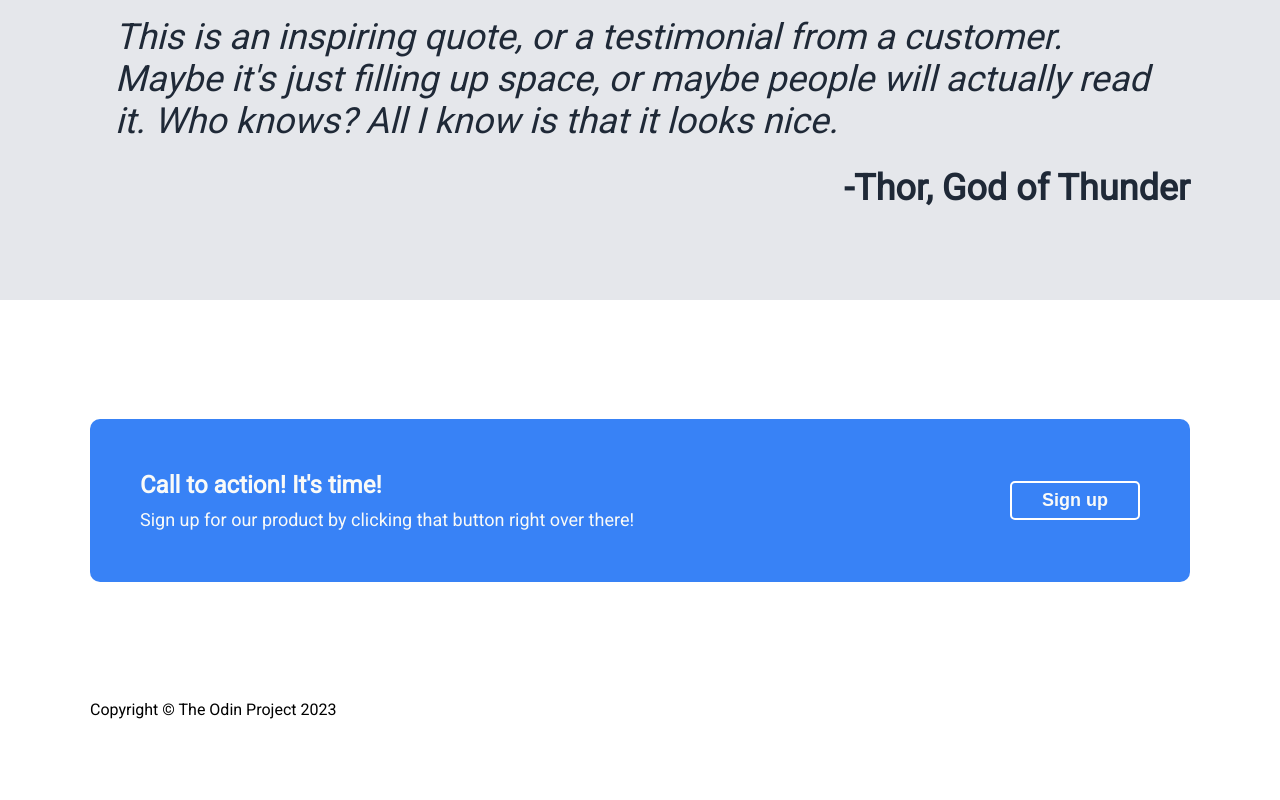
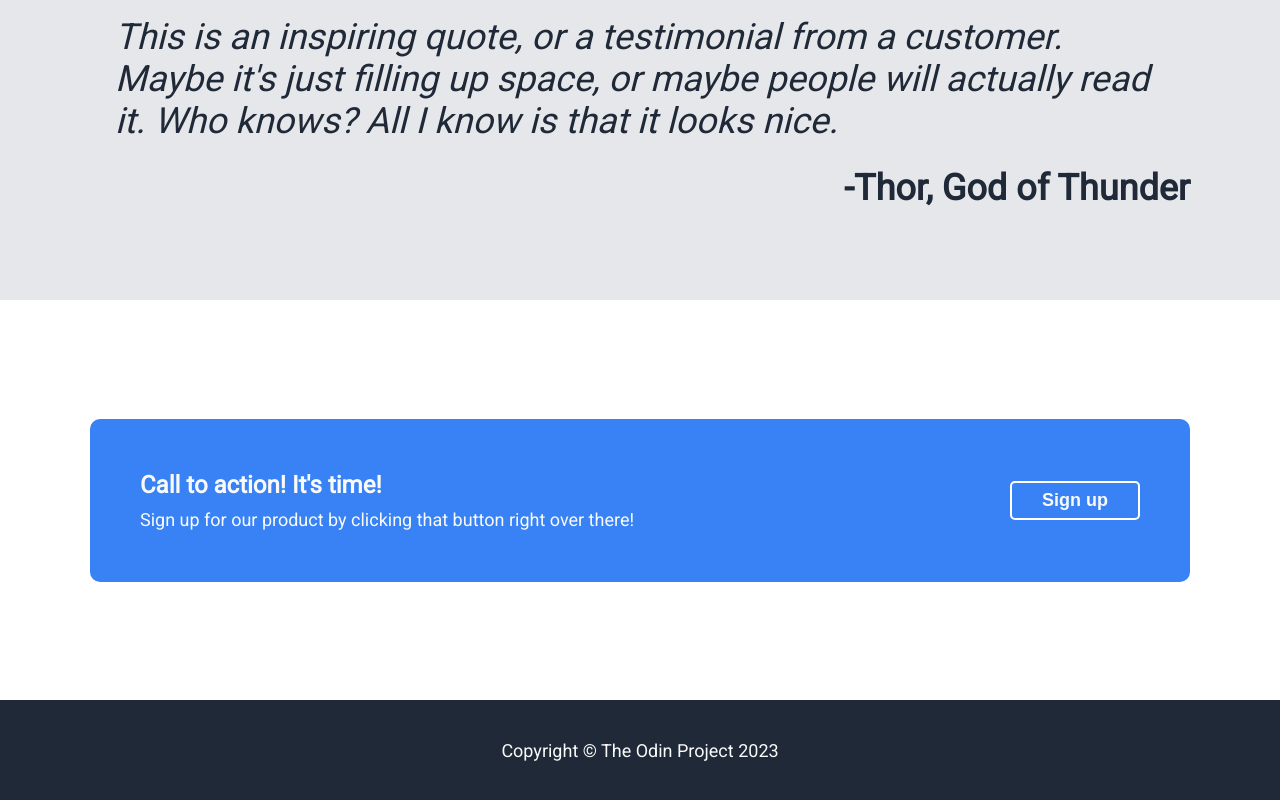
Before and after one commit to ckochera/odin-landing-page, a plain HTML site: page index.html in a window 1280 px wide. Shown: the part 995-1795 px from the top of the page. Before the commit the page ends 1714 px from the top, so only its background shows below. Drawn offline with Linux system fonts and the light colour scheme.

Commit message:
Create & add style to footer
Created and added CSS to footer element.

```diff
--- a/style.css
+++ b/style.css
@@ -206,3 +206,14 @@ img {
     justify-content: center;
     gap: 10px;
 }
+
+.footer {
+    display: flex;
+    justify-content: center;
+    align-items: center;
+    background-color: #1F2937;
+    color: #f9faf9;
+    font-size: 18px;
+    margin-top: auto;
+    min-height: 100px;
+}
```
